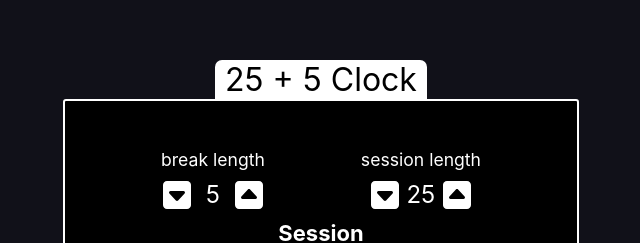
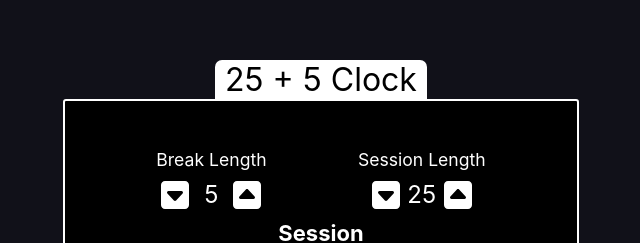
Before and after one commit to hiddeneon/25-5-timer, a React (Create React App) app: page / in a window 1280 px wide. Shown: the part 168-411 px from the top of the page, without its empty margins (319-959 px from the left). Built offline with nearby package versions, Linux system fonts and the light colour scheme.

Commit message:
fix: rewind beep song by clicking reset btn added

```diff
--- a/src/App.css
+++ b/src/App.css
@@ -83,8 +83,8 @@
   height: fit-content;
 }
 
-#break-length,
-#session-length {
+#break-label,
+#session-label {
   display: flex;
   flex-direction: column;
   align-items: center;
--- a/src/App.js
+++ b/src/App.js
@@ -1,7 +1,6 @@
 /** @jsxImportSource @emotion/react */
 import './App.css';
 import React, { useState, useEffect, useRef } from 'react';
-import { css } from '@emotion/react';
 import LengthControl from './components/LengthControl';
 import Timer from './components/Timer';
 import beep from './audio/arcade-beep.wav';
@@ -22,9 +21,9 @@ function App() {
 
   // increases session and break minutes. Session minutes are also changed in Timer component.
   const increase = (mins, name) => {
-    if (mins < 60 && mins >= 0 && name === "break") {
+    if (mins < 60 && mins >= 0 && name === "Break") {
       setBreakMins(++mins);
-    } else if (mins < 60 && mins >= 0 && name === "session" && toggle) {
+    } else if (mins < 60 && mins >= 0 && name === "Session" && toggle) {
       let m = ++mins;
       setSessMins(m);
       setMM(/^[\d]$|^0[1-9]/.test(mins) ? `0${m}` : m);
@@ -33,9 +32,9 @@ function App() {
 
   // decreases session and break minutes. Session minutes are also changed in Timer component.
   const decrease = (mins, name) => {
-    if (mins <= 60 && mins > 1 && name === "break") {
+    if (mins <= 60 && mins > 1 && name === "Break") {
       setBreakMins(--mins);
-    } else if (mins <= 60 && mins > 1 && name === "session" && toggle) {
+    } else if (mins <= 60 && mins > 1 && name === "Session" && toggle) {
       let m = --mins;
       setSessMins(m);
       setMM(/^[\d]$|^0[1-9]/.test(mins) ? `0${m}` : m);
@@ -56,10 +55,12 @@ function App() {
       // assigns appropriate period label and plays a beep sound when certain conditions are met.
       if (MM === '00' && SS === '00' && period.current === 'Session') {
         period.current = 'Break';
-        document.getElementById('beep').play();
+        const song = document.getElementById('beep');
+        song.play();
       } else if (MM === '00' && SS === '00' && period.current === 'Break') {
         period.current = 'Session';
-        document.getElementById('beep').play();
+        const song = document.getElementById('beep');
+        song.play();
       }
       }, 1000);
     }
@@ -74,19 +75,18 @@ function App() {
     setMM(/^\d$/.test(initValSess) ? `0${initValSess}` : initValSess);
     setSS('00');
     period.current = 'Session';
+    const song = document.getElementById('beep');
+    song.pause();
+    song.currentTime = 0;
   }
-
-  const playStyle = css({
-    color: 'green!important'
-  })
 
   return (
     <div className="App">
       <label className='app-title'>25 + 5 Clock</label>
       <div className='main'>
         <div className='setup-panel'>
-          <LengthControl name='break' id='break-length' inc={increase} dec={decrease} value={breakMins} />
-          <LengthControl name='session' id='session-length' inc={increase} dec={decrease} value={sessMins} />
+          <LengthControl name='Break' id='break' inc={increase} dec={decrease} value={breakMins} />
+          <LengthControl name='Session' id='session' inc={increase} dec={decrease} value={sessMins} />
         </div>
         <div className='timer-panel'>
           <Timer minutes={MM} seconds={SS} isPeriod={period.current} />
--- a/src/components/LengthControl.js
+++ b/src/components/LengthControl.js
@@ -5,12 +5,12 @@ import { faSquareCaretUp } from '@fortawesome/free-solid-svg-icons';
 export default function LengthControl({ name, id, value, inc, dec }) {
 
     return (
-        <div id={id}>
-            <label className="length-label">{name} length</label>
+        <div id={id + '-label'}>
+            <label className="length-label">{name} Length</label>
             <div className="buttons">
-                <button onClick={() => dec(value, name)}><FontAwesomeIcon icon={faSquareCaretUp} size='2xl' rotation={180} className='decrease-btn' /></button>
-                <p className='length-value'>{value}</p>
-                <button onClick={() => inc(value, name) }><FontAwesomeIcon icon={faSquareCaretUp} size='2xl' className='increase-btn' /></button>
+                <button id={id + '-decrement'} onClick={() => dec(value, name)}><FontAwesomeIcon icon={faSquareCaretUp} size='2xl' rotation={180} className='decrease-btn' /></button>
+                <p id={id + '-length'} className='length-value'>{value}</p>
+                <button id={id + '-increment'} onClick={() => inc(value, name) }><FontAwesomeIcon icon={faSquareCaretUp} size='2xl' className='increase-btn' /></button>
             </div>
         </div>
     )
```
